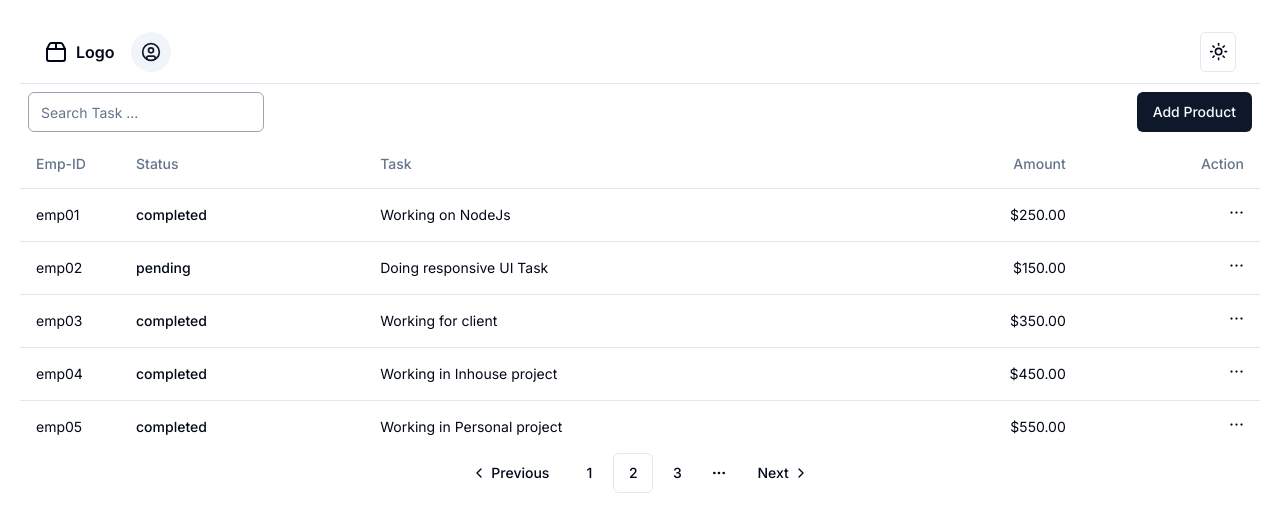
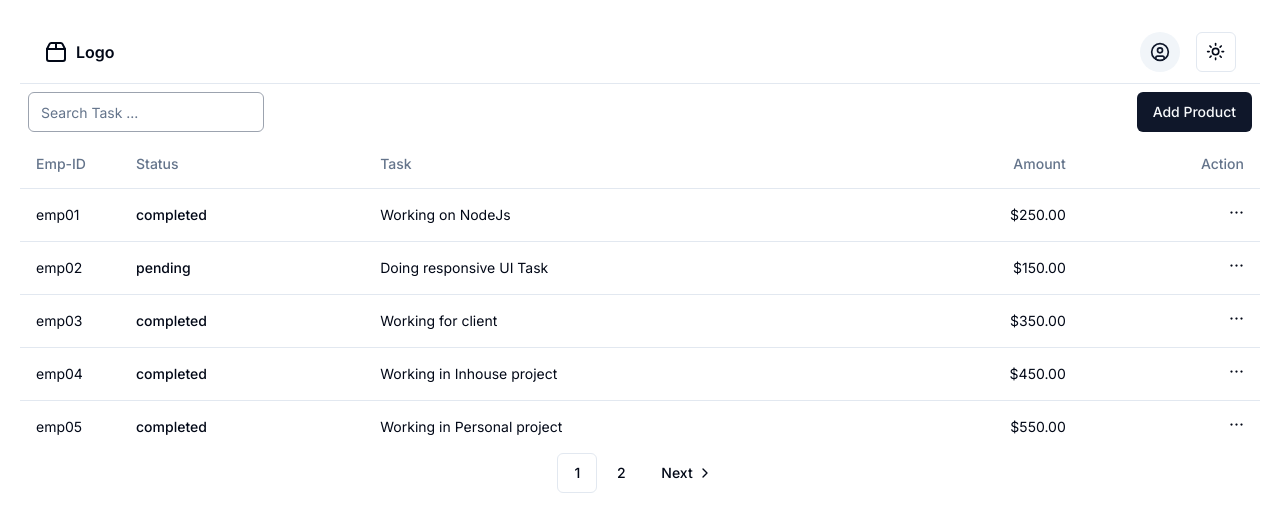
Before and after one commit to Coder-SagarThakare/Template-nextJs, a Next.js app: page / in a window 1280 px wide. Shown: the top 532 px of the page. Built offline with nearby package versions, Linux system fonts and the light colour scheme.

Commit message:
pagination updated

```diff
--- a/src/app/page.tsx
+++ b/src/app/page.tsx
@@ -10,7 +10,6 @@ export default function Home() {
     <div className="p-5">
       <Header />
       <Tables />
-      <PaginationDemo />
 
     </div>
   );
--- a/src/components/header.tsx
+++ b/src/components/header.tsx
@@ -24,7 +24,7 @@ import { ModeToggle } from "./ToggleMode";
 
 export default function Header() {
   return (
-    <header className="sticky top-0 flex h-16 items-center gap-4 border-b bg-background px-4 md:px-6">
+    <header className="sticky top-0 flex h-16 items-center gap-4 border-b bg-background px-4 md:px-6 flex justify-between">
       <nav className="hidden flex-col gap-6 text-lg font-medium md:flex md:flex-row md:items-center md:gap-5 md:text-sm lg:gap-6">
         <Link
           href="#"
@@ -33,36 +33,6 @@ export default function Header() {
           <Package2 className="h-6 w-6" />
           <span>Logo</span>
         </Link>
-        {/* <Link
-          href="#"
-          className="text-muted-foreground transition-colors hover:text-foreground"
-        >
-          Dashboard
-        </Link>
-        <Link
-          href="#"
-          className="text-muted-foreground transition-colors hover:text-foreground"
-        >
-          Orders
-        </Link>
-        <Link
-          href="#"
-          className="text-muted-foreground transition-colors hover:text-foreground"
-        >
-          Products
-        </Link>
-        <Link
-          href="#"
-          className="text-muted-foreground transition-colors hover:text-foreground"
-        >
-          Customers
-        </Link>
-        <Link
-          href="#"
-          className="text-foreground transition-colors hover:text-foreground"
-        >
-          Settings
-        </Link> */}
       </nav>
       <Sheet>
         <SheetTrigger asChild>
@@ -110,7 +80,7 @@ export default function Header() {
           </nav>
         </SheetContent>
       </Sheet>
-      <div className="flex w-full items-center gap-4 md:ml-auto md:gap-2 lg:gap-4">
+      <div className="flex items-center gap-4 md:ml-auto md:gap-2 lg:gap-4">
 
         <DropdownMenu>
           <DropdownMenuTrigger asChild>
@@ -123,7 +93,8 @@ export default function Header() {
             <DropdownMenuLabel>My Account</DropdownMenuLabel>
             <DropdownMenuSeparator />
             <DropdownMenuItem>Settings</DropdownMenuItem>
-            <DropdownMenuItem>Dark</DropdownMenuItem>
+            <DropdownMenuSeparator />
+            <DropdownMenuItem>Profile</DropdownMenuItem>
             <DropdownMenuSeparator />
             <DropdownMenuItem>Logout</DropdownMenuItem>
           </DropdownMenuContent>
--- a/src/components/pagination.tsx
+++ b/src/components/pagination.tsx
@@ -6,33 +6,49 @@ import {
   PaginationLink,
   PaginationNext,
   PaginationPrevious,
-  } from "@/components/ui/pagination"
+} from "@/components/ui/pagination";
 
-  export function PaginationDemo() {
+interface props {
+  currentPage: number;
+  setCurrentPage: Function;
+}
+export function PaginationDemo({ currentPage, setCurrentPage }: props) {
+  const handleDecreaseCurrentPage = () => {
+    setCurrentPage(currentPage - 1);
+  };
+
+  const handleIncreaseCurrentPage = () => {
+    setCurrentPage(currentPage + 1);
+  };
   return (
     <Pagination>
       <PaginationContent>
+        {currentPage > 1 && (
           <PaginationItem>
-            <PaginationPrevious href="#" />
+            <PaginationPrevious onClick={handleDecreaseCurrentPage} />
           </PaginationItem>
+        )}
+        {currentPage > 1 && (
           <PaginationItem>
-            <PaginationLink href="#">1</PaginationLink>
+            <PaginationLink onClick={handleDecreaseCurrentPage}>
+              {currentPage - 1}
+            </PaginationLink>
           </PaginationItem>
+        )}
         <PaginationItem>
-            <PaginationLink href="#" isActive>
-              2
+          <PaginationLink isActive>
+            {currentPage}
           </PaginationLink>
         </PaginationItem>
         <PaginationItem>
-            <PaginationLink href="#">3</PaginationLink>
+          <PaginationLink onClick={handleIncreaseCurrentPage}>
+            {currentPage + 1}
+          </PaginationLink>
         </PaginationItem>
         <PaginationItem>
-            <PaginationEllipsis />
-          </PaginationItem>
-          <PaginationItem>
-            <PaginationNext href="#" />
+          <PaginationNext onClick={handleIncreaseCurrentPage}/>
         </PaginationItem>
       </PaginationContent>
     </Pagination>
-    )
+  );
 }
--- a/src/components/table.tsx
+++ b/src/components/table.tsx
@@ -10,10 +10,11 @@ import {
 import { empData } from "../app/utils/data";
 import { Button } from "@/components/ui/button";
 import TableRowData from "@/components/TableRowData";
-import { useRef, useState } from "react";
+import { useEffect, useRef, useState } from "react";
 import { Input } from "./ui/input";
 import { DropdownMenuDemo } from "./Dropdown";
 import { DialogDemo } from "./Dialog";
+import { PaginationDemo } from "./pagination";
 
 interface filterDataProps {
   empData: Array<object>;
@@ -25,7 +26,7 @@ interface filterDataProps {
 // };
 
 export const filterData = (empData: Array<object>, currentPage: number) => {
-  return empData.slice((currentPage - 1) * 5, 5);
+  return empData.slice((currentPage - 1) * 5, (currentPage - 1) * 5 + 5);
 };
 
 export default function Tables() {
@@ -33,10 +34,19 @@ export default function Tables() {
 
   // const filterData = ( empData:Array<object>, currentPage:number ) => {
 
+  // const [data, setData] = useState(() => filterData(empData, currentPage));
   const [data, setData] = useState(() => filterData(empData, currentPage));
 
   const [isOpen, setIsOpen] = useState(false);
   const inputRef = useRef(null);
+
+  useEffect(() => {
+    console.log(filterData(empData, currentPage));
+
+    // console.log(empData.slice((currentPage - 1) * 5, currentPage * 5 + 5));
+
+    setData(filterData(empData, currentPage));
+  }, [currentPage]);
 
   const handleSearch = () => {
     const value = inputRef.current.value;
@@ -98,6 +108,11 @@ export default function Tables() {
         </TableRow>
       </TableFooter> */}
       </Table>
+
+      <PaginationDemo
+        currentPage={currentPage}
+        setCurrentPage={setCurrentPage}
+      />
       {isOpen && (
         <DialogDemo isOpen={isOpen} setIsOpen={setIsOpen} setData={setData} />
       )}
```
Lines whose indentation alone changed are shown as unchanged.
